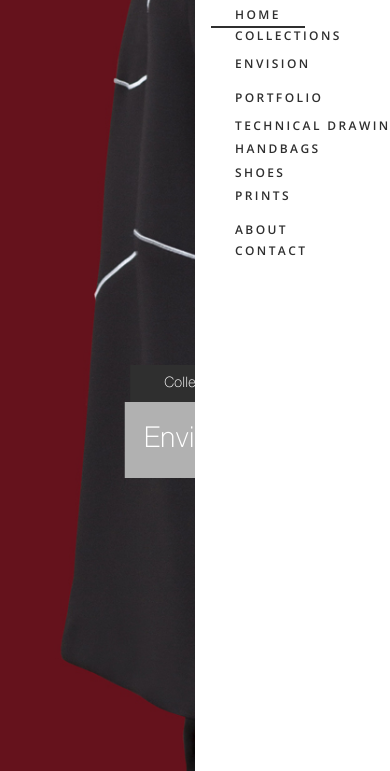
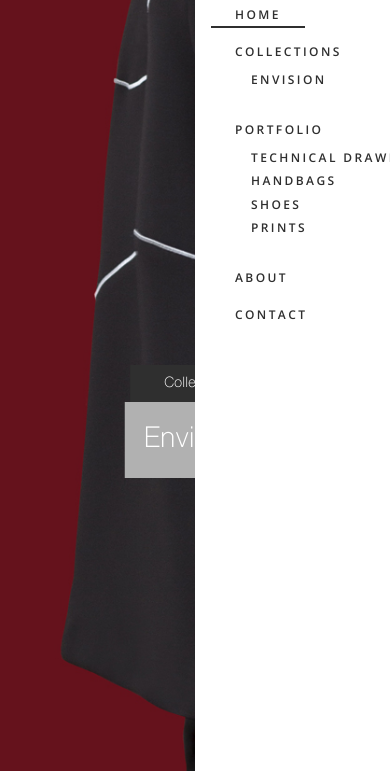
Before and after one commit to irelaure/soniaporcar, a plain HTML site: page index.html in a window 390 px wide. Both pictures are taken after a click on the button "Toggle navigation". Shown: the part 73-844 px from the top of the page. Drawn offline with nearby package versions, Linux system fonts and the light colour scheme; no server answers; grey boxes are pictures that could not be loaded.

Commit message:
cambios header vision movil

```diff
--- a/styles/header.css
+++ b/styles/header.css
@@ -2,7 +2,7 @@
  * NEW HEADER
  ************************************/
 .navbar {
-   background-color: white!important;
+  background-color: white!important;
 }
 header nav {
   -webkit-transition: all 200ms ease;
@@ -46,6 +46,11 @@ header nav #navbarSupportedContent .active a {
 header nav #navbarSupportedContent .nav-item {
   margin: 0 !important;
 }
+@media (max-width: 767.98px) {
+  header nav #navbarSupportedContent .nav-item {
+    margin-bottom: 1rem !important;
+  }
+}
 header nav #navbarSupportedContent a {
   font-size: 12px;
   text-transform: uppercase;
@@ -59,7 +64,6 @@ header nav #navbarSupportedContent a {
 header nav #navbarSupportedContent a:hover {
   border-bottom: 2px solid;
   background-color: white!important;
-
 }
 @media (max-width: 767.98px) {
   header nav #navbarSupportedContent li {
@@ -83,12 +87,23 @@ header nav #navbarSupportedContent .dropdown-menu {
     display: flex !important;
     position: fixed !important;
     top: 50px;
+    margin-top: 0.5rem;
     width: fit-content;
+  }
+}
+@media (max-width: 767.98px) {
+  header nav #navbarSupportedContent .dropdown-menu {
+    margin-left: 1rem !important;
   }
 }
 header nav #navbarSupportedContent .dropdown-menu .dropdown-item {
   padding-bottom: 0.2rem;
   width: auto;
+}
+@media (max-width: 767.98px) {
+  header nav #navbarSupportedContent .dropdown-menu .dropdown-item {
+    width: -webkit-min-content;
+  }
 }
 /*********************************
 3. Header
```
